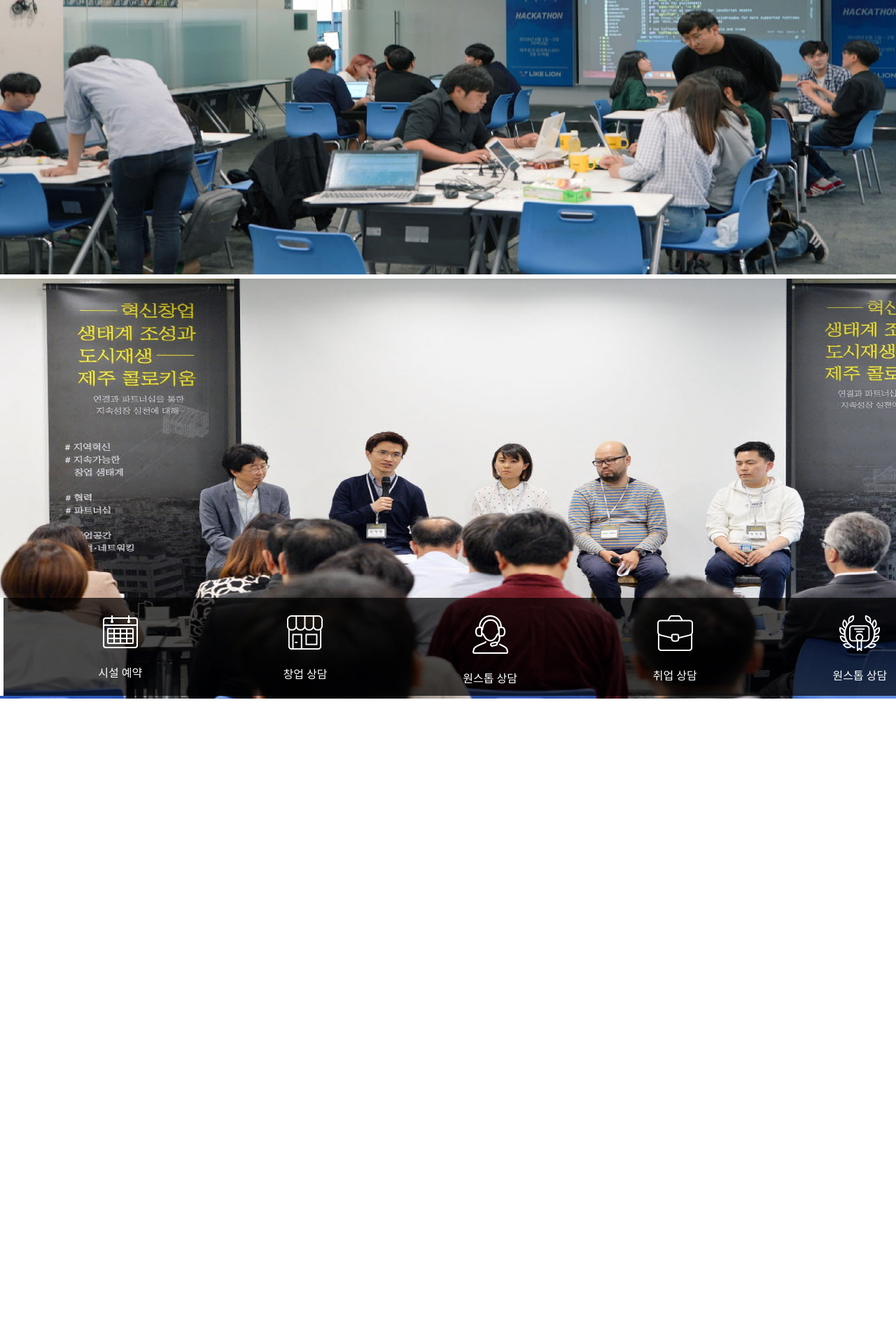
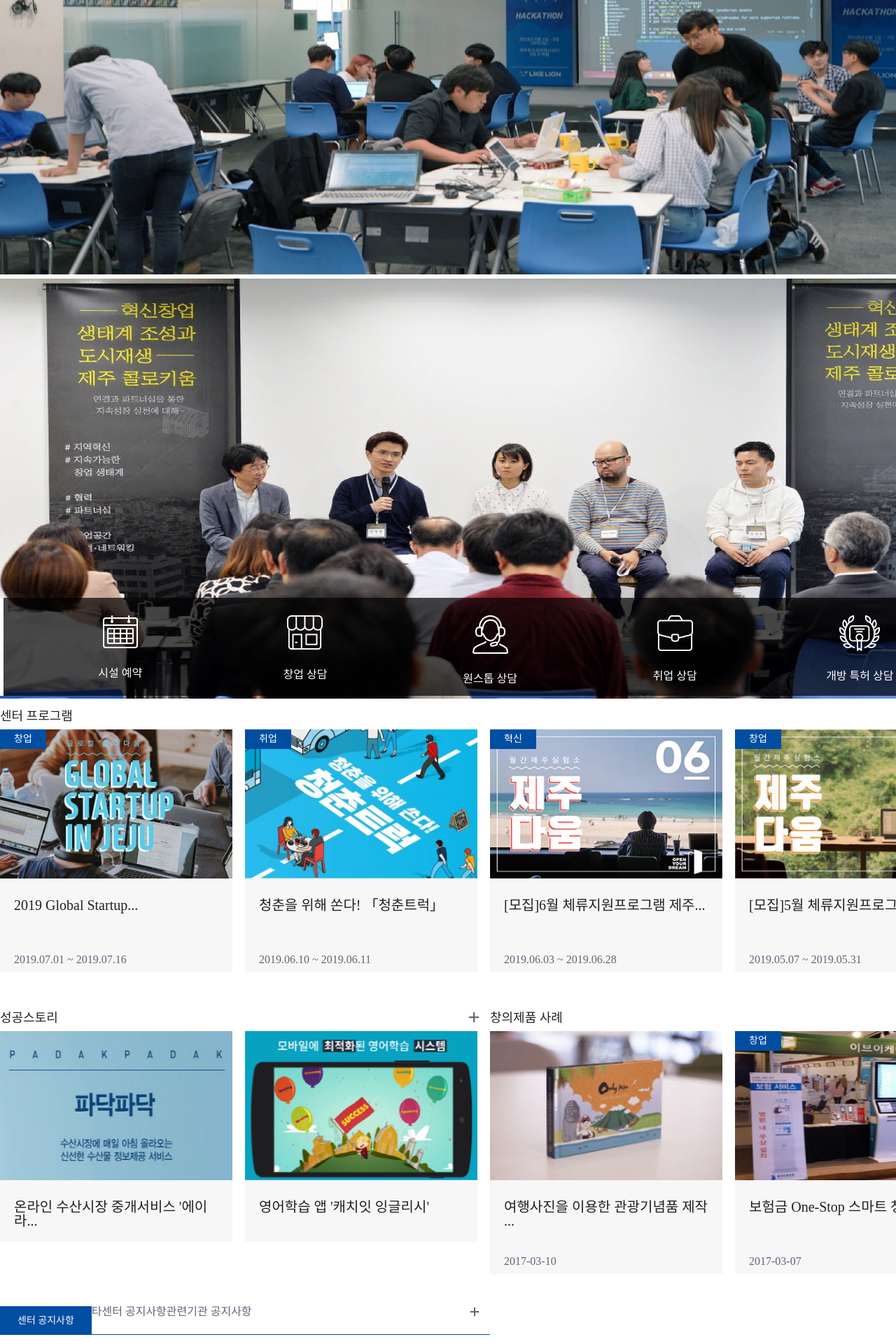
Before and after one commit to KangRachel/kangrachel.github.io, a Jekyll site: the page project/ccei/index.html, which Jekyll copies as it is, in a window 1280 px wide. Shown: the part 2180-4100 px from the top of the page at 70% size. Built offline with Jekyll 4.4.1, drawn with Linux system fonts in a browser that asks for light colours; nearby versions of some CDN libraries; before the commit the page ends 3184 px from its top, so only the background shows below that.

Commit message:
[UPLOAD]콘텐츠 섹션

```diff
--- a/project/ccei/index.html
+++ b/project/ccei/index.html
@@ -8,9 +8,11 @@
   <link rel="stylesheet" href="./reset.css">
   <link rel="stylesheet" href="./style.css">
   <link rel="stylesheet" href="./jquery.bxslider.css">
+  <script src="https://kit.fontawesome.com/a5cc0b47ad.js"></script>
   <script src="https://ajax.googleapis.com/ajax/libs/jquery/3.1.1/jquery.min.js"></script>
   <script src="https://cdn.jsdelivr.net/bxslider/4.2.12/jquery.bxslider.min.js"></script>
   <script src="./main.js"></script>
+
 </head>
 <body>
   <section class="header">
@@ -267,7 +269,7 @@
           <li>
             <a href="#">
               <div><img src="./asset/icon_main_quick05.png"></div>
-              <div>원스톱 상담</div>
+              <div>개방 특허 상담</div>
             </a>
           </li>
         </ul>
@@ -275,7 +277,163 @@
     </div>
   </section>
   <section class="content">
+    <div class="content-wrap">
+      <div class="program-title">
+        <span>센터 프로그램</span>
+        <span class="view-more"><i class="fas fa-plus"></i></span>
+      </div>
+      <ul class="program-list">
+        <li>
+          <a href="#">
+            <div class="program-box">
+              <div>
+                <span class="mark">창업</span>
+                <img src="./asset/2019global.jpg">
+              </div>
+              <div class="program-info">
+                <h3>2019 Global Startup...</h3>
+                <div>2019.07.01 ~ 2019.07.16</div>
+              </div>
+            </div>
+          </a>
+        </li>
+        <li>
+          <a href="#">
+            <div class="program-box">
+              <div>
+                <span class="mark">취업</span>
+                <img src="./asset/chungchun.jpg">
+              </div>
+              <div class="program-info">
+                <h3>청춘을 위해 쏜다! 「청춘트럭」</h3>
+                <div>2019.06.10 ~ 2019.06.11</div>
+              </div>
+            </div>
+          </a>
+        </li>
+        <li>
+          <a href="#">
+            <div class="program-box">
+              <div>
+                <span class="mark">혁신</span>
+                <img src="./asset/jeju_june.jpg">
+              </div>
+              <div class="program-info">
+                <h3>[모집]6월 체류지원프로그램 제주...</h3>
+                <div>2019.06.03 ~ 2019.06.28</div>
+              </div>
+            </div>
+          </a>
+        </li>
+        <li>
+          <a href="#">
+            <div class="program-box">
+              <div>
+                <span class="mark">창업</span>
+                <img src="./asset/jeju_may.jpg">
+              </div>
+              <div class="program-info">
+                <h3>[모집]5월 체류지원프로그램 제주...</h3>
+                <div>2019.05.07 ~ 2019.05.31</div>
+              </div>
+            </div>
+          </a>
+        </li>
+      </ul>
+    </div>
+    <div class="content-wrap">
+      <div class="half-content">
+        <div class="program-title">
+          <span>성공스토리</span>
+          <span class="view-more"><i class="fas fa-plus"></i></span>
+        </div>
+      <ul class="program-list">
+          <li>
+            <a href="#">
+              <div class="program-box">
+                <div>
+                  <img src="./asset/padakpadak.jpg">
+                </div>
+                <div class="program-info">
+                  <h3>온라인 수산시장 중개서비스 '에이라...</h3>
+                </div>
+              </div>
+            </a>
+            </li>
+            <li>
+              <a href="#">
+                <div class="program-box">
+                  <div>
+                    <img src="./asset/catch.png">
+                  </div>
+                  <div class="program-info">
+                    <h3>영어학습 앱 '캐치잇 잉글리시'</h3>
+                  </div>
+                </div>
+              </a>
+            </li>
+      </ul>
+    </div>
+      <div class="half-content">
+        <div class="program-title">
+          <span>창의제품 사례</span>
+          <span class="view-more"><i class="fas fa-plus"></i></span>
+        </div>
+        <ul class="program-list">
+          <li>
+          <a href="#">
+            <div class="program-box">
+              <div>
+                <img src="./asset/travel_photo.jpg">
+              </div>
+              <div class="program-info">
+                <h3>여행사진을 이용한 관광기념품 제작 ...</h3>
+                <div>2017-03-10</div>
+              </div>
+            </div>
+          </a>
+        </li>
+        <li>
+          <a href="#">
+            <div class="program-box">
+              <div>
+                <span class="mark">창업</span>
+                <img src="./asset/one_stop.png">
+              </div>
+              <div class="program-info">
+                <h3>보험금 One-Stop 스마트 청구...</h3>
+                <div>2017-03-07</div>
+              </div>
+            </div>
+          </a>
+        </li>
+        </ul>
+      </div>
+    </div>
+    <div class="content-wrap">
+      <div class="half-content">
+        <div class="notice-nav-bar">
+          <ul>
+            <li class="notice-nav active">
+              <a href="#">센터 공지사항</a>
+            </li>
+            <li class="notice-nav">
+              <a href="#">타센터 공지사항</a>
+            </li>
+            <li class="notice-nav">
+              <a href="#">관련기관 공지사항</a>
+            </li>
+            <li>
+              <a href="#"><span class="view-more"><i class="fas fa-plus"></i></span></a>
+            </li>
+          </ul>
 
+        </div>
+      </div>
+      <div class="half-content">
+
+      </div>
+    </div>
   </section>
   <section class="footer">
 
--- a/project/ccei/style.css
+++ b/project/ccei/style.css
@@ -20,7 +20,7 @@ a {
     height: 79px;
 
 }
-.menu-wrap, .slide-wrap {
+.menu-wrap, .slide-wrap, .content-wrap {
     width: 1400px;
     margin: 0 auto;
 }
@@ -223,3 +223,85 @@ a {
     font-weight: 400;
     padding-top: 25px;
 }
+.view-more {
+    float: right;
+    margin: 0 15px;
+}
+.program-list {
+    width: 100%;
+}
+.program-list li {
+    float: left;
+    width: 25%;
+    height: 350px;
+}
+.program-box {
+    width: auto;
+    background: #f7f7f7;
+    margin-right: 18px;
+}
+.program-box>div {
+    position: relative;
+}
+.mark {
+    display: inline-block;
+    background: #004ea2;
+    color: #fff;
+    position: absolute;
+    top: 0;
+    left: 0;
+    padding: 7px 20px;
+    font-size: 14px;
+}
+.program-box img {
+    width: 332px;
+    height: 213px;
+}
+.program-title {
+    margin: 10px 0;
+}
+.program-title span {
+    font-size: 18px;
+    color: #222222;
+}
+.program-info {
+    padding: 10px 20px;
+}
+.program-info h3{
+    font-size : 20px;
+    color: #231f20;
+    font-weight: 400;
+    padding: 15px 0;
+    height: 35px;
+}
+.program-info div {
+    padding-top: 30px;
+}
+.half-content {
+    width: 50%;
+    float: left;
+    margin-top: 43px;
+}
+.half-content>.program-list li {
+    width: 50%;
+}
+.notice-nav-bar {
+  padding-bottom: 10px;
+}
+.notice-nav-bar ul {
+    display: inline-block;
+    border-bottom: 1px solid #004ea2;
+    width: 100%;
+}
+.notice-nav {
+    float: left;
+
+}
+.active {
+    padding: 12px 25px;
+    background: #004ea2;
+}
+.active a {
+    font-size: 14px;
+    color: #fff;
+}
```
Also changed, not shown: project/ccei/asset/2019global.jpg (added), project/ccei/asset/catch.png (added), project/ccei/asset/chungchun.jpg (added), project/ccei/asset/jeju_june.jpg (added), project/ccei/asset/jeju_may.jpg (added), project/ccei/asset/one_stop.png (added), project/ccei/asset/padakpadak.jpg (added), project/ccei/asset/travel_photo.jpg (added), 1 other file.
